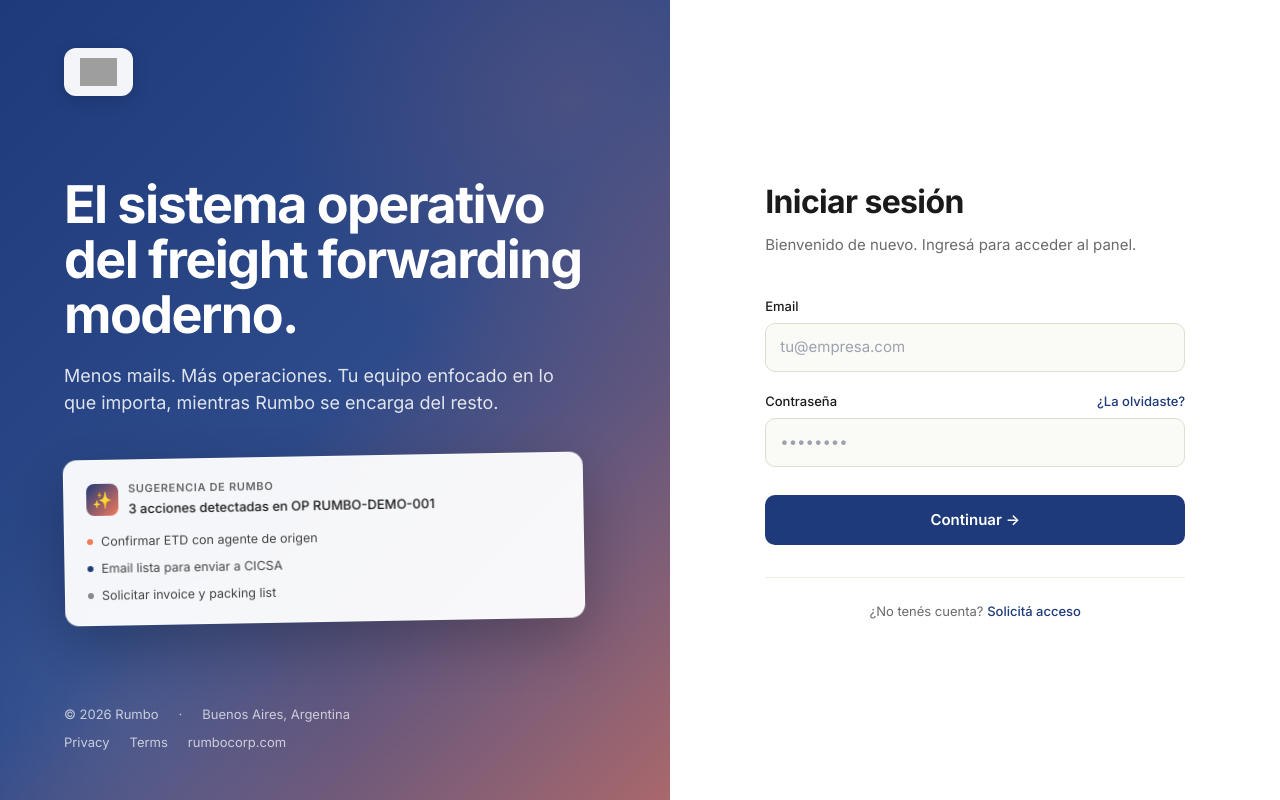
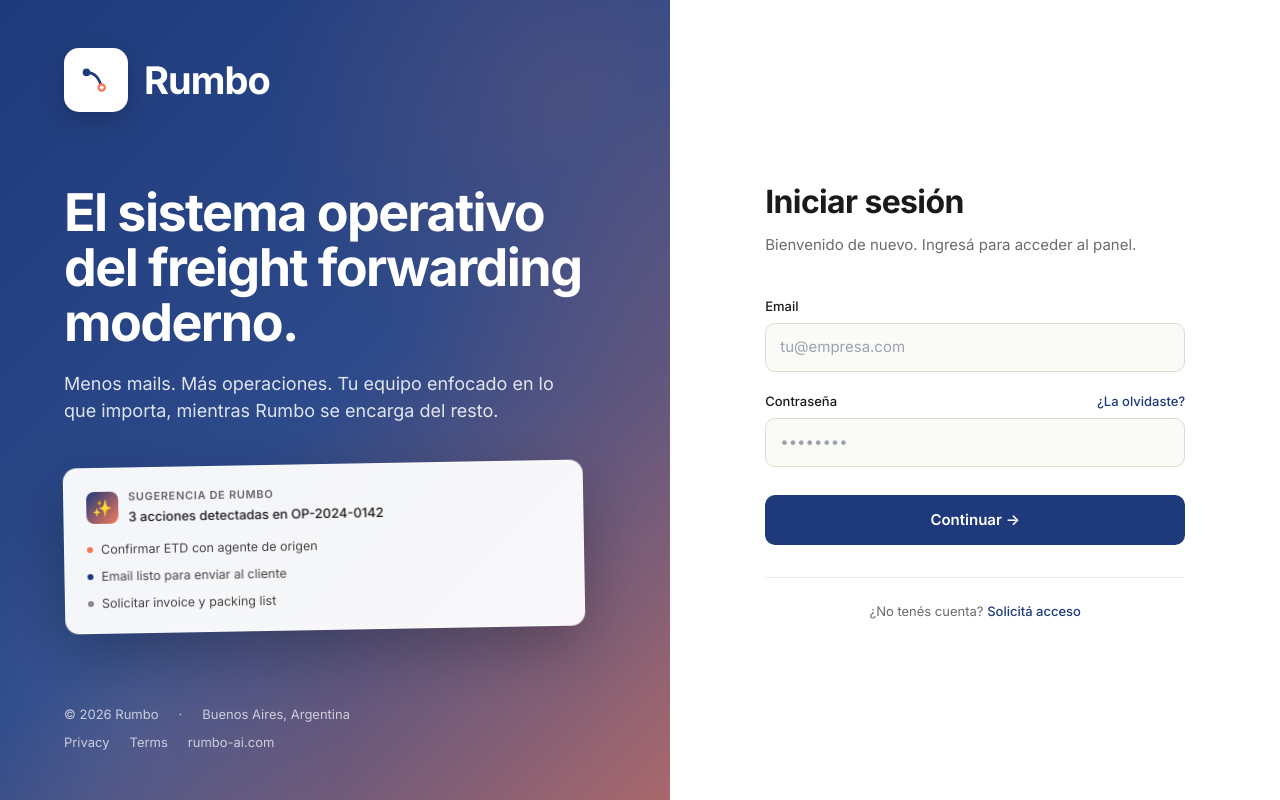
Before and after one commit to rumbo-dev/rumbo-frontend, a Next.js app: page / in a window 1280 px wide. Built offline with nearby package versions, Linux system fonts and the light colour scheme; grey boxes are pictures that could not be loaded.

Commit message:
Login: bigger logo, generic placeholders, rumbo-ai.com URL

```diff
--- a/src/app/page.tsx
+++ b/src/app/page.tsx
@@ -83,20 +83,7 @@
 
         {/* Top: Logo */}
         <div style={{ position: 'relative', zIndex: 1 }}>
-          <div style={{ display: 'flex', alignItems: 'center', gap: '14px' }}>
-            <div style={{
-              padding: '10px 16px',
-              background: 'rgba(255, 255, 255, 0.95)',
-              borderRadius: '12px',
-              boxShadow: '0 4px 16px rgba(0,0,0,0.15)',
-            }}>
-              <img
-                src="/logo-rumbo.png"
-                alt="Rumbo"
-                style={{ height: '28px', width: 'auto', display: 'block' }}
-              />
-            </div>
-          </div>
+          <RumboLogoBranded />
         </div>
 
         {/* Center: Tagline + frase */}
@@ -152,7 +139,7 @@
                   Sugerencia de Rumbo
                 </div>
                 <div style={{ fontSize: '13px', fontWeight: 500, marginTop: '2px' }}>
-                  3 acciones detectadas en OP RUMBO-DEMO-001
+                  3 acciones detectadas en OP-2024-0142
                 </div>
               </div>
             </div>
@@ -163,7 +150,7 @@
               </div>
               <div style={{ fontSize: '12.5px', color: '#444', display: 'flex', alignItems: 'center', gap: '8px' }}>
                 <span style={{ width: '6px', height: '6px', borderRadius: '50%', background: RUMBO_NAVY }} />
-                Email lista para enviar a CICSA
+                Email listo para enviar al cliente
               </div>
               <div style={{ fontSize: '12.5px', color: '#444', display: 'flex', alignItems: 'center', gap: '8px' }}>
                 <span style={{ width: '6px', height: '6px', borderRadius: '50%', background: '#888' }} />
@@ -183,7 +170,7 @@
           <div style={{ display: 'flex', gap: '20px' }}>
             <Link href="/privacy" style={{ color: 'inherit', textDecoration: 'none' }}>Privacy</Link>
             <Link href="/terms" style={{ color: 'inherit', textDecoration: 'none' }}>Terms</Link>
-            <Link href="https://rumbocorp.com" style={{ color: 'inherit', textDecoration: 'none' }}>rumbocorp.com</Link>
+            <Link href="https://rumbo-ai.com" style={{ color: 'inherit', textDecoration: 'none' }}>rumbo-ai.com</Link>
           </div>
         </div>
       </div>
@@ -330,3 +317,53 @@
     </div>
   )
 }
+
+// ============================================================================
+// RUMBO LOGO — Provisional brand logo with route symbol + wordmark
+// Designed to work on dark gradient background (white text + symbol)
+// ============================================================================
+
+function RumboLogoBranded() {
+  return (
+    <div style={{ display: 'inline-flex', alignItems: 'center', gap: '16px' }}>
+      {/* Symbol: route from origin (navy) to destination (coral) */}
+      <div style={{
+        width: '64px',
+        height: '64px',
+        background: 'white',
+        borderRadius: '15px',
+        display: 'flex',
+        alignItems: 'center',
+        justifyContent: 'center',
+        boxShadow: '0 8px 24px rgba(0,0,0,0.18)',
+      }}>
+        <svg width="38" height="38" viewBox="0 0 40 40" fill="none" xmlns="http://www.w3.org/2000/svg">
+          {/* Curved route line */}
+          <path
+            d="M 10 12 Q 22 12 26 28"
+            stroke="#1E3A7B"
+            strokeWidth="2.8"
+            strokeLinecap="round"
+            fill="none"
+          />
+          {/* Origin point */}
+          <circle cx="10" cy="12" r="4" fill="#1E3A7B" />
+          {/* Destination point — coral accent */}
+          <circle cx="26" cy="28" r="4.5" fill="#F47A5A" />
+          <circle cx="26" cy="28" r="2" fill="white" />
+        </svg>
+      </div>
+
+      {/* Wordmark */}
+      <span style={{
+        fontSize: '38px',
+        fontWeight: 700,
+        letterSpacing: '-0.025em',
+        color: 'white',
+        lineHeight: 1,
+      }}>
+        Rumbo
+      </span>
+    </div>
+  )
+}
```
